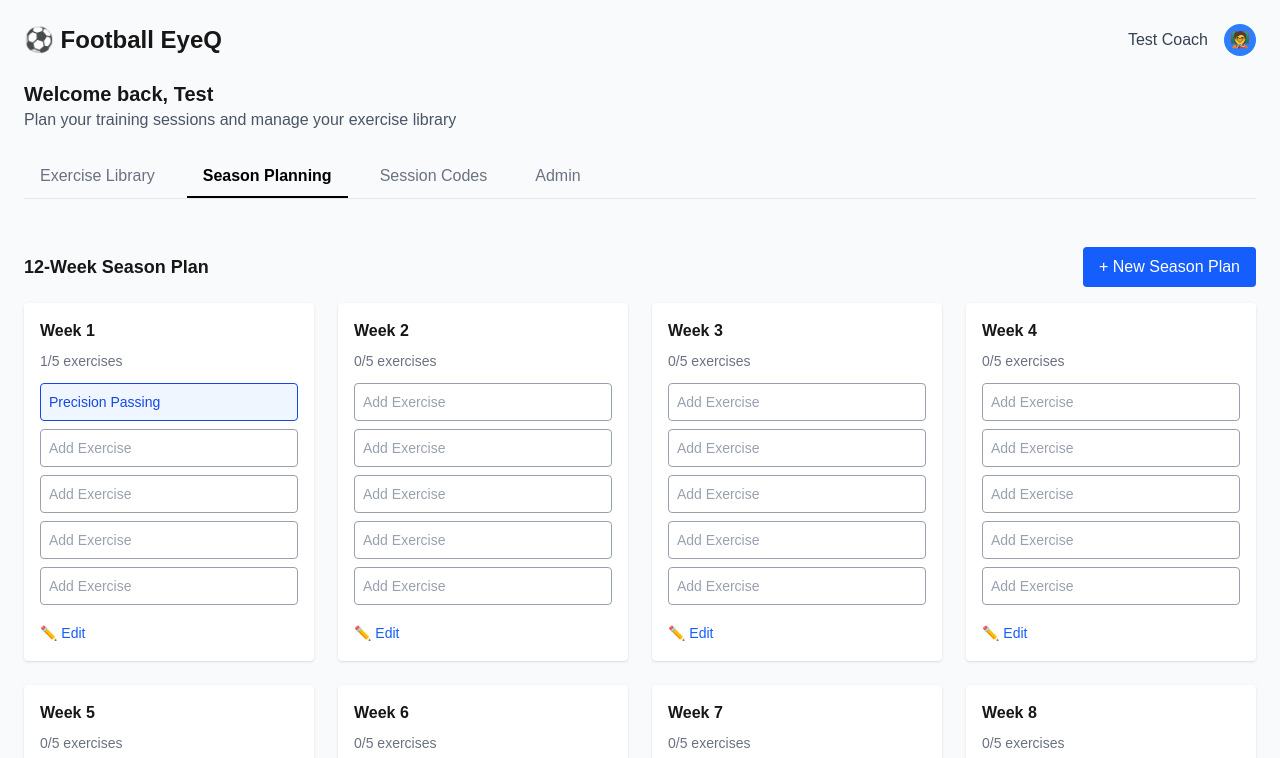
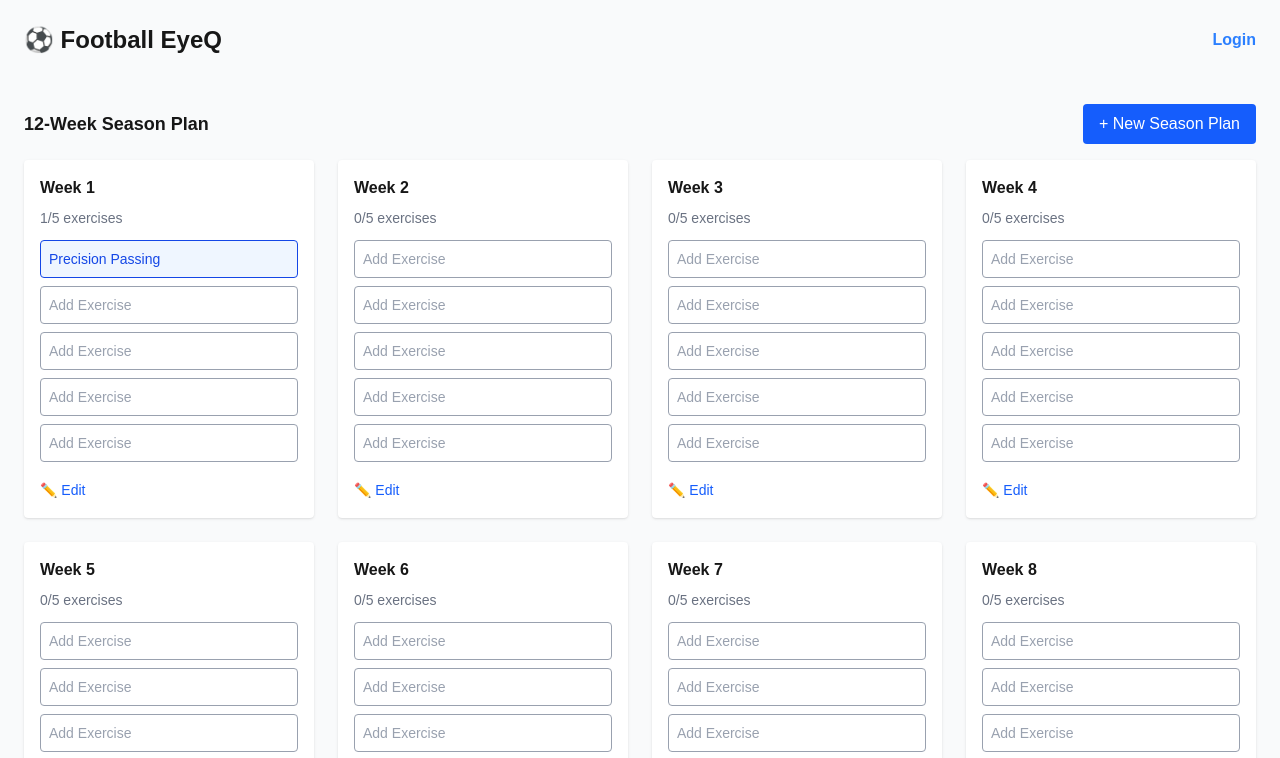
Before and after one commit to Brinkmann/FootBallEyeQ_Site, a Next.js app: page /planner in a window 1280 px wide. Shown: the top 758 px of the page. Built offline with nearby package versions, Linux system fonts and the light colour scheme.

Commit message:
added the auth for firebase now you can login and sign up using firebase

```diff
--- a/Firebase/auth.ts
+++ b/Firebase/auth.ts
@@ -12,6 +12,7 @@ export const login = async (email: string, password: string): Promise<UserCreden
   return await signInWithEmailAndPassword(auth, email, password);
 };
 
+
 // Logout
 export const logout = async (): Promise<void> => {
   return await signOut(auth);
--- a/app/components/Navbar.tsx
+++ b/app/components/Navbar.tsx
@@ -1,6 +1,7 @@
 "use client";
 import Link from "next/link";
 import { usePathname } from "next/navigation";
+import { useState, useEffect } from "react";
 
 const tabs = [
   { label: "Exercise Library", href: "/catalog" },
@@ -11,23 +12,53 @@ const tabs = [
 
 export default function NavBar() {
   const pathname = usePathname();
+  const [user, setUser] = useState<{ uid: string; name: string } | null>(null);
+
+  // On mount, read user from localStorage
+  useEffect(() => {
+    const storedUser = localStorage.getItem("user");
+    if (storedUser) setUser(JSON.parse(storedUser));
+  }, []);
+
+  // Optional: listen to storage events to update navbar across tabs
+  useEffect(() => {
+    const handleStorage = (e: StorageEvent) => {
+      if (e.key === "user") {
+        setUser(e.newValue ? JSON.parse(e.newValue) : null);
+      }
+    };
+    window.addEventListener("storage", handleStorage);
+    return () => window.removeEventListener("storage", handleStorage);
+  }, []);
 
   return (
     <div className="bg-gray-50 px-6 pt-6">
       {/* Header */}
       <header className="flex justify-between items-center mb-6">
         <div className="text-2xl font-bold">⚽ Football EyeQ</div>
+
+        {user ? (
           <div className="flex items-center space-x-4">
-          <span className="text-gray-700">Test Coach</span>
+            <span className="text-gray-700">{user.name}</span>
             <div className="w-8 h-8 bg-blue-500 rounded-full flex items-center justify-center text-white">
               🧑‍🏫
             </div>
           </div>
+        ) : (
+          <Link
+            href="/login"
+            className="text-blue-500 font-semibold hover:underline"
+          >
+            Login
+          </Link>
+        )}
       </header>
 
+      {user && (
+        <>
           {/* Welcome Message */}
           <div className="mb-6">
-        <h2 className="text-xl font-semibold">Welcome back, Test</h2>
+            <h2 className="text-xl font-semibold">Welcome back, {user.name}</h2>
             <p className="text-gray-600">
               Plan your training sessions and manage your exercise library
             </p>
@@ -52,6 +83,8 @@ export default function NavBar() {
               );
             })}
           </nav>
+        </>
+      )}
     </div>
   );
 }
--- a/app/login/page.tsx
+++ b/app/login/page.tsx
@@ -10,18 +10,26 @@ import { login } from "@/Firebase/auth";export default function LoginPage() {
 
    const handleLogin = async (e: FormEvent<HTMLFormElement>) => {
   e.preventDefault();
-    setError('');
+  setError("");
   try {
     const userCredential = await login(email, password);
     const user = userCredential.user;
-      localStorage.setItem("user", JSON.stringify({ uid: user.uid, email: user.email }));
+    const storedName = localStorage.getItem("name") || "Coach";
+
+    localStorage.setItem(
+      "user",
+      JSON.stringify({ uid: user.uid, email: user.email, name: storedName })
+    );
+
     router.push("/"); // redirect after login
   } catch (err: unknown) {
     if (err instanceof Error) {
       console.error("Login failed:", err.message);
+      setError(err.message); // optional: show error in the UI
     }
   }
-   }
+};
+
 
   return (
     <div className="min-h-screen bg-[#eaf6ff] flex items-center justify-center">
--- a/app/signup/page.tsx
+++ b/app/signup/page.tsx
@@ -16,13 +16,23 @@ export default function SignupPage() {
     e.preventDefault();
     setError('');
     try {
-      await register(email, password);
-      router.push("/login");
-    } catch (err: unknown) {
-      if (err instanceof Error) {
-        console.error("Login failed:", err.message);
-      }
-    }}
+    const userCredential = await register(email, password);
+
+    // Save the name locally
+    localStorage.setItem("user", JSON.stringify({
+      uid: userCredential.user.uid,
+      email,
+      name: `${name} ${lastName}`
+    }));
+
+    router.push("/"); // redirect after signup
+  } catch (err: unknown) {
+    if (err instanceof Error) {
+      console.error("Signup failed:", err.message);
+      setError(err.message);
+    }
+  }
+};
 
   return (
     <div className="min-h-screen bg-[#eaf6ff] flex items-center justify-center">
```
Lines whose indentation alone changed are shown as unchanged.
